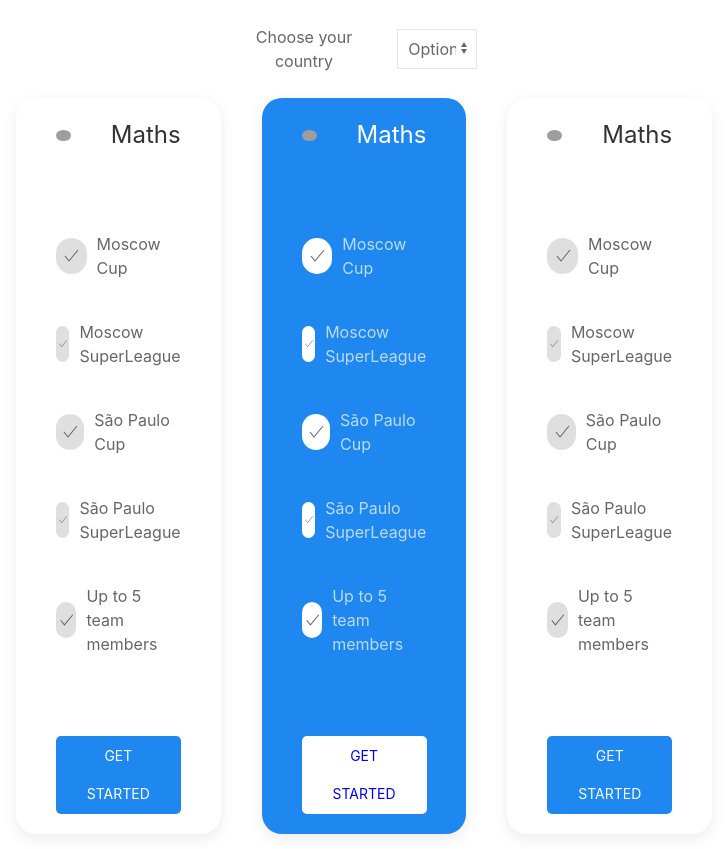
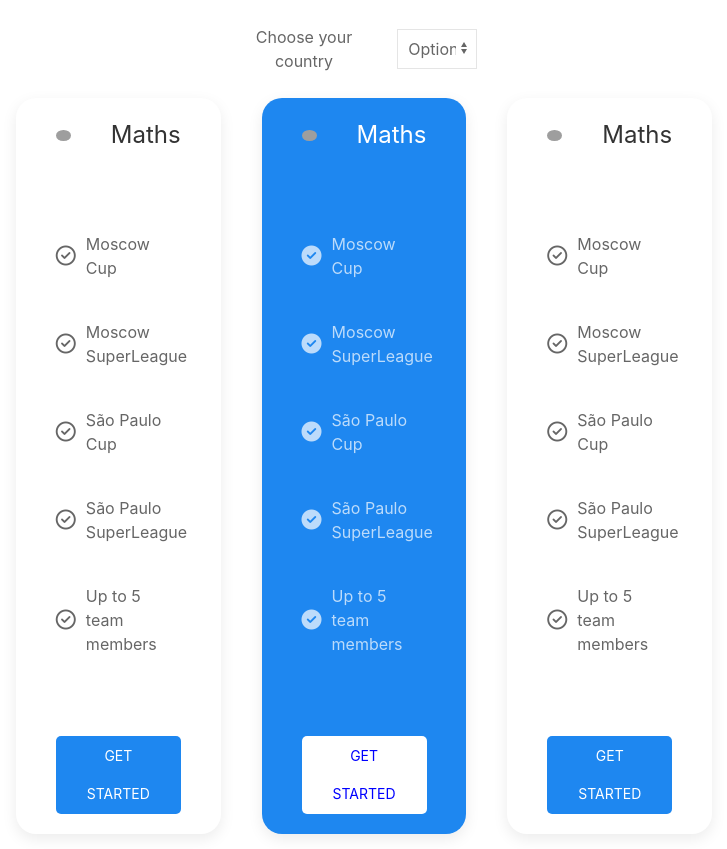
Before and after one commit to GUFFYch/Estafeta, a Django app: page / in a window 1280 px wide. Shown: the part 640-1489 px from the top of the page, without its empty margins (276-1003 px from the left). Run offline with Django 4.2, Linux system fonts and the light colour scheme; some libraries are stand-ins or nearby versions; grey boxes are pictures that could not be loaded.

Commit message:
fixed main page

```diff
--- a/estafetaApp/templates/index.html
+++ b/estafetaApp/templates/index.html
@@ -82,23 +82,23 @@
                 <div class="uk-card-body uk-text-left" style="border: none">
                     <ul uk-nav>
                         <li class="uk-active uk-flex uk-flex-middle"><i
-                                class="uk-icon-button uk-button-primary uk-margin-small-right" uk-icon="check"></i>
+                                class="fa-regular fa-circle-check uk-margin-small-right" style="font-size: 20px;"></i>
                             <p>Moscow Cup</p>
                         </li>
                         <li class="uk-active uk-flex uk-flex-middle"><i
-                                class="uk-icon-button uk-button-primary uk-margin-small-right" uk-icon="check"></i>
+                                class="fa-regular fa-circle-check uk-margin-small-right" style="font-size: 20px;"></i>
                             <p>Moscow SuperLeague</p>
                         </li>
                         <li class="uk-active uk-flex uk-flex-middle"><i
-                                class="uk-icon-button uk-button-primary uk-margin-small-right" uk-icon="check"></i>
+                                class="fa-regular fa-circle-check uk-margin-small-right" style="font-size: 20px;"></i>
                             <p>São Paulo Cup</p>
                         </li>
                         <li class="uk-active uk-flex uk-flex-middle"><i
-                                class="uk-icon-button uk-button-primary uk-margin-small-right" uk-icon="check"></i>
+                                class="fa-regular fa-circle-check uk-margin-small-right" style="font-size: 20px;"></i>
                             <p>São Paulo SuperLeague</p>
                         </li>
                         <li class="uk-active uk-flex uk-flex-middle"><i
-                                class="uk-icon-button uk-button-primary uk-margin-small-right" uk-icon="check"></i>
+                                class="fa-regular fa-circle-check uk-margin-small-right" style="font-size: 20px;"></i>
                             <p>Up to 5 team members</p>
                         </li>
                     </ul>
@@ -125,23 +125,23 @@
                 <div class="uk-card-body uk-text-left" style="border: none">
                     <ul uk-nav>
                         <li class="uk-active uk-flex uk-flex-middle"><i
-                                class="uk-icon-button uk-button-primary uk-margin-small-right" uk-icon="check"></i>
+                                class="fa-solid fa-circle-check uk-margin-small-right" style="font-size: 20px;"></i>
                             <p>Moscow Cup</p>
                         </li>
                         <li class="uk-active uk-flex uk-flex-middle"><i
-                                class="uk-icon-button uk-button-primary uk-margin-small-right" uk-icon="check"></i>
+                                class="fa-solid fa-circle-check uk-margin-small-right" style="font-size: 20px;"></i>
                             <p>Moscow SuperLeague</p>
                         </li>
                         <li class="uk-active uk-flex uk-flex-middle"><i
-                                class="uk-icon-button uk-button-primary uk-margin-small-right" uk-icon="check"></i>
+                                class="fa-solid fa-circle-check uk-margin-small-right" style="font-size: 20px;"></i>
                             <p>São Paulo Cup</p>
                         </li>
                         <li class="uk-active uk-flex uk-flex-middle"><i
-                                class="uk-icon-button uk-button-primary uk-margin-small-right" uk-icon="check"></i>
+                                class="fa-solid fa-circle-check uk-margin-small-right" style="font-size: 20px;"></i>
                             <p>São Paulo SuperLeague</p>
                         </li>
                         <li class="uk-active uk-flex uk-flex-middle"><i
-                                class="uk-icon-button uk-button-primary uk-margin-small-right" uk-icon="check"></i>
+                                class="fa-solid fa-circle-check uk-margin-small-right" style="font-size: 20px;"></i>
                             <p>Up to 5 team members</p>
                         </li>
                     </ul>
@@ -169,23 +169,23 @@
                 <div class="uk-card-body uk-text-left" style="border: none">
                     <ul uk-nav>
                         <li class="uk-active uk-flex uk-flex-middle"><i
-                                class="uk-icon-button uk-button-primary uk-margin-small-right" uk-icon="check"></i>
+                                class="fa-regular fa-circle-check uk-margin-small-right" style="font-size: 20px;"></i>
                             <p>Moscow Cup</p>
                         </li>
                         <li class="uk-active uk-flex uk-flex-middle"><i
-                                class="uk-icon-button uk-button-primary uk-margin-small-right" uk-icon="check"></i>
+                                class="fa-regular fa-circle-check uk-margin-small-right" style="font-size: 20px;"></i>
                             <p>Moscow SuperLeague</p>
                         </li>
                         <li class="uk-active uk-flex uk-flex-middle"><i
-                                class="uk-icon-button uk-button-primary uk-margin-small-right" uk-icon="check"></i>
+                                class="fa-regular fa-circle-check uk-margin-small-right" style="font-size: 20px;"></i>
                             <p>São Paulo Cup</p>
                         </li>
                         <li class="uk-active uk-flex uk-flex-middle"><i
-                                class="uk-icon-button uk-button-primary uk-margin-small-right" uk-icon="check"></i>
+                                class="fa-regular fa-circle-check uk-margin-small-right" style="font-size: 20px;"></i>
                             <p>São Paulo SuperLeague</p>
                         </li>
                         <li class="uk-active uk-flex uk-flex-middle"><i
-                                class="uk-icon-button uk-button-primary uk-margin-small-right" uk-icon="check"></i>
+                                class="fa-regular fa-circle-check uk-margin-small-right" style="font-size: 20px;"></i>
                             <p>Up to 5 team members</p>
                         </li>
                     </ul>
@@ -350,7 +350,7 @@
                     </div>
                     <div class="uk-card-footer uk-flex uk-flex-middle uk-flex-between"
                         style="border: none; padding-top: 1%px;">
-                        <div class="uk-flex uk-flex-middle uk-flex-left uk-width-1">
+                        <div class="uk-flex uk-flex-middle uk-flex-right uk-width-1">
                             <a href=""
                                 style="margin: 0 2%; padding: 2%; background-color: blue; color: white; border-radius: 50px;"
                                 class="uk-button fa-brands fa-discord"></a>
@@ -385,7 +385,7 @@
                     </div>
                     <div class="uk-card-footer uk-flex uk-flex-middle uk-flex-between"
                         style="border: none; padding-top: 1%px;">
-                        <div class="uk-flex uk-flex-middle uk-flex-left uk-width-1">
+                        <div class="uk-flex uk-flex-middle uk-flex-right uk-width-1">
                             <a href=""
                                 style="margin: 0 2%; padding: 2%; background-color: blue; color: white; border-radius: 50px;"
                                 class="uk-button fa-brands fa-discord"></a>
@@ -418,7 +418,7 @@
                     </div>
                     <div class="uk-card-footer uk-flex uk-flex-middle uk-flex-between"
                         style="border: none; padding-top: 1%px;">
-                        <div class="uk-flex uk-flex-middle uk-flex-left uk-width-1">
+                        <div class="uk-flex uk-flex-middle uk-flex-right uk-width-1">
                             <a href=""
                                 style="margin: 0 2%; padding: 2%; background-color: blue; color: white; border-radius: 50px;"
                                 class="uk-button fa-brands fa-discord"></a>
@@ -440,10 +440,13 @@
     <!-- section end -->
 
     <!-- section start -->
-    <div class="uk-section uk-card uk-card-primary uk-text-center uk-width-3-5" style="margin: 0 auto; padding: 2% 5%; border-radius: 20px;">
+    <div class="uk-section uk-card uk-card-primary uk-text-center uk-width-3-5"
+        style="margin: 0 auto; padding: 2% 5%; border-radius: 20px;">
         <h2>Interested in Working with Us? </h2>
-        <p class="uk-width-2-3 uk-text-break" style="margin: 2% auto">Join  our project and  become a part of something bigger than just contests. Get in touch with is and we will get back to you within 1-2 business days.</p>
-        <button class="uk-button" style="color: blue; background-color: white; border-radius: 20px"> <i class="fa-regular fa-envelope uk-margin-small-right"></i> Get in touch</button>
+        <p class="uk-width-2-3 uk-text-break" style="margin: 2% auto">Join our project and become a part of something
+            bigger than just contests. Get in touch with is and we will get back to you within 1-2 business days.</p>
+        <button class="uk-button" style="color: blue; background-color: white; border-radius: 20px"> <i
+                class="fa-regular fa-envelope uk-margin-small-right"></i> Get in touch</button>
     </div>
     <!-- section end -->
 
@@ -451,7 +454,8 @@
     <div class="section uk-width-1 uk-card uk-card-primary ">
         <div class="uk-width-3-5" style="margin: 5% auto; padding-top: 3%">
             <h1 class="uk-margin-large-bottom">Ready to get started?</h1>
-            <button class="uk-button uk-button-primary" style="border-radius: 20px; padding: 1% 5%;">KICKSTART YOUR FUTURE</button>
+            <button class="uk-button uk-button-primary" style="border-radius: 20px; padding: 1% 5%;">KICKSTART YOUR
+                FUTURE</button>
         </div>
         <div class="uk-width-5-3 uk-flex uk-flex-around uk-flex-middle">
             <p>Academy</p>
```
